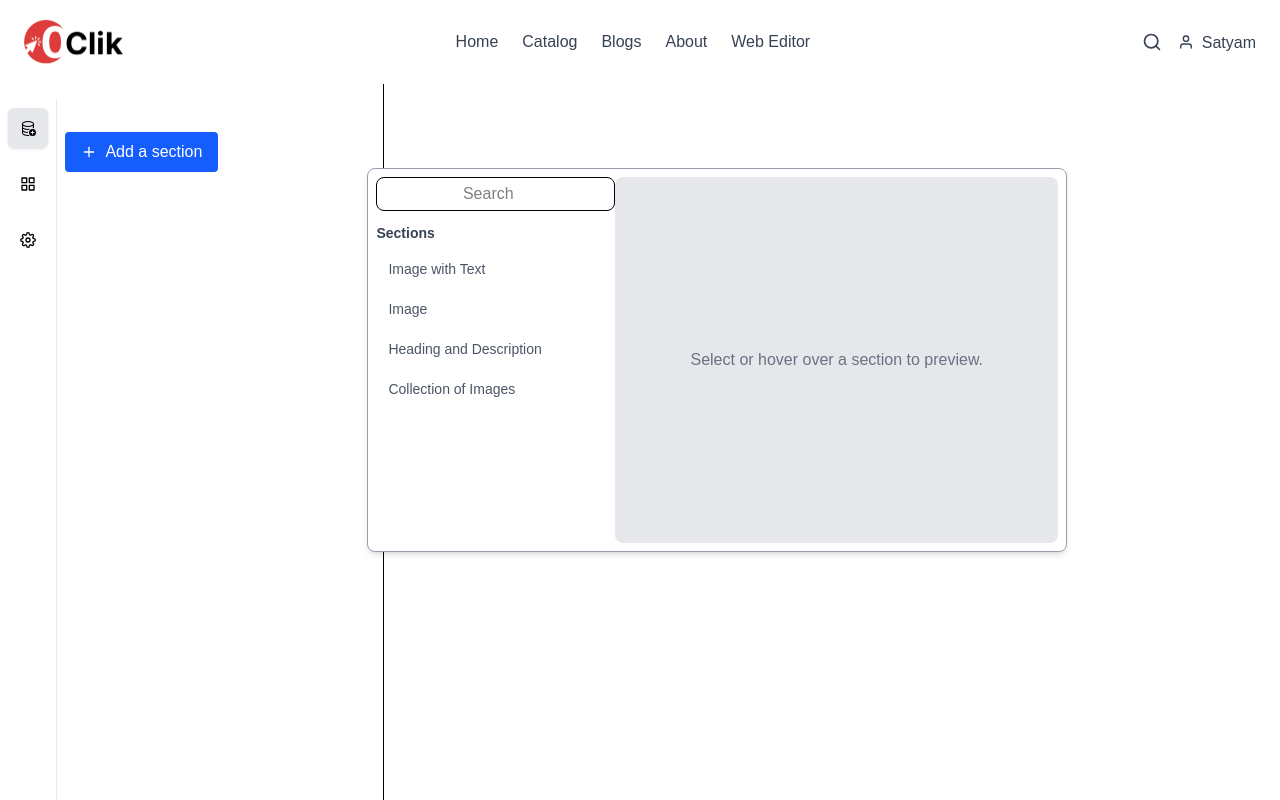
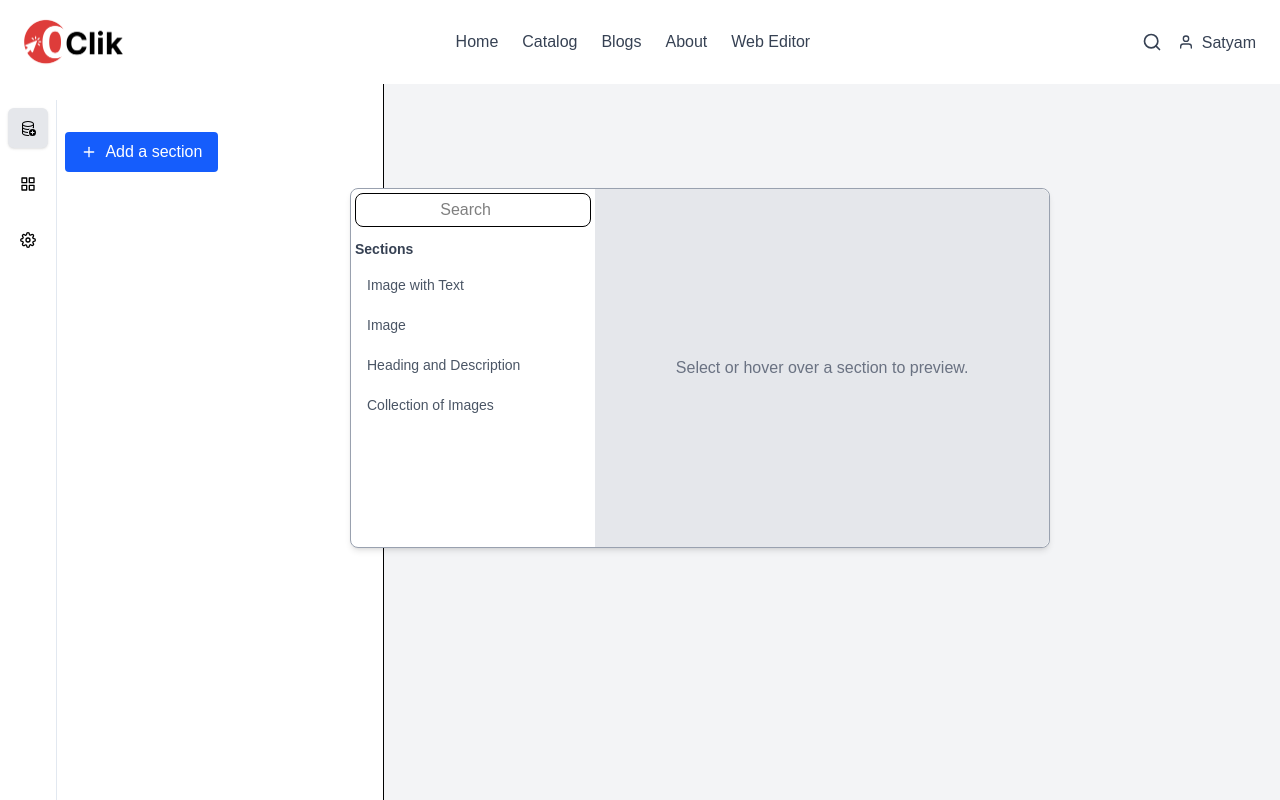
Before and after one commit to satyamSknEns/web-builder-frontend, a Next.js app: page /web-editor in a window 1280 px wide. Both pictures are taken after a click on the button "Add a section". Shown: the top 800 px of the page. Built offline with nearby package versions, Linux system fonts and the light colour scheme.

Commit message:
animation and functionality work

```diff
--- a/src/app/globals.css
+++ b/src/app/globals.css
@@ -22,3 +22,22 @@ body {
   background: var(--background);
   font-family: Arial, Helvetica, sans-serif;
 }
+
+
+
+.slide-top {
+	-webkit-animation: slide-top 0.5s cubic-bezier(0.250, 0.460, 0.450, 0.940) both;
+	        animation: slide-top 0.5s cubic-bezier(0.250, 0.460, 0.450, 0.940) both;
+}
+
+
+@keyframes slide-top {
+  0% {
+    -webkit-transform: translateY(200px);
+            transform: translateY(200px);
+  }
+  100% {
+    -webkit-transform: translateY(0px);
+            transform: translateY(0px);
+  }
+}
--- a/src/app/web-editor/page.tsx
+++ b/src/app/web-editor/page.tsx
@@ -1,5 +1,216 @@
-"use client";
+// "use client";
 
+// import React, { useState, useEffect, useRef } from "react";
+// import { FiSettings, FiGrid, FiPlus } from "react-icons/fi";
+// import { BsDatabaseAdd } from "react-icons/bs";
+
+// const sectionOptions = [
+//   { id: "imageWithText", label: "Image with Text" },
+//   { id: "image", label: "Image" },
+//   { id: "headingDesc", label: "Heading and Description" },
+//   { id: "imageCollection", label: "Collection of Images" },
+// ];
+
+// const WebEditor = () => {
+//   const [activeTab, setActiveTab] = useState<"settings" | "content" | "components">("content");
+//   const [showSectionPopup, setShowSectionPopup] = useState(false);
+//   const [addedSections, setAddedSections] = useState<string[]>([]);
+//   const [hoveredSection, setHoveredSection] = useState<string | null>(null);
+//   const [selectedSection, setSelectedSection] = useState<string | null>(null);
+//   const popupRef = useRef<HTMLDivElement>(null);
+
+//   const handleAddSection = (sectionId: string) => {
+//     setAddedSections([...addedSections, sectionId]);
+//     setShowSectionPopup(false);
+//     setHoveredSection(null);
+//     setSelectedSection(null);
+//   };
+
+//   useEffect(() => {
+//     const handleClickOutside = (event: MouseEvent) => {
+//       if (popupRef.current && !popupRef.current.contains(event.target as Node)) {
+//         setShowSectionPopup(false);
+//         setSelectedSection(null);
+//         setHoveredSection(null);
+//       }
+//     };
+
+//     if (showSectionPopup) {
+//       document.addEventListener("mousedown", handleClickOutside);
+//     }
+
+//     return () => {
+//       document.removeEventListener("mousedown", handleClickOutside);
+//     };
+//   }, [showSectionPopup]);
+
+//   const renderSectionPreview = (sectionId: string) => {
+//     switch (sectionId) {
+//       case "imageWithText":
+//         return (
+//           <div className="flex flex-col border rounded-md overflow-hidden shadow bg-white mb-4">
+//             <div className="flex">
+//               <div className="w-1/2 p-4 bg-gray-100 text-center">
+//                 Image Placeholder
+//               </div>
+//               <div className="w-1/2 p-4">
+//                 <h3 className="text-xl font-semibold mb-2">Heading</h3>
+//                 <p className="text-gray-600">
+//                   This is a description for the image with text section.
+//                 </p>
+//               </div>
+//             </div>
+//           </div>
+//         );
+//       case "image":
+//         return (
+//           <div className="flex flex-col bg-gray-100 text-center mb-4 rounded">
+//             <div className="p-6">Image Section</div>
+//           </div>
+//         );
+//       case "headingDesc":
+//         return (
+//           <div className="flex flex-col p-4 bg-white rounded shadow mb-4">
+//             <div>
+//               <h3 className="text-xl font-bold mb-2">Heading</h3>
+//               <p className="text-gray-600">
+//                 This is a paragraph with description.
+//               </p>
+//             </div>
+//           </div>
+//         );
+//       case "imageCollection":
+//         return (
+//           <div className="flex flex-col mb-4">
+//             <div className="grid grid-cols-3 gap-2">
+//               <div className="h-24 bg-gray-200 rounded">Image 1</div>
+//               <div className="h-24 bg-gray-200 rounded">Image 2</div>
+//               <div className="h-24 bg-gray-200 rounded">Image 3</div>
+//             </div>
+//           </div>
+//         );
+//       default:
+//         return null;
+//     }
+//   };
+
+//   return (
+//     <div className="min-h-screen flex text-black relative">
+
+//       <div className="w-[30%] flex items-start border-r bg-white py-4">
+//         <div className="flex flex-col gap-4 items-start border-r-[1px] p-2 border-slate-200 w-[15%] h-full">
+//           <button
+//             className={`flex items-center justify-center gap-2 p-3 cursor-pointer outline-none rounded-md w-full ${
+//               activeTab === "content" ? "bg-gray-200 shadow" : "hover:bg-gray-200"
+//             }`}
+//             onClick={() => setActiveTab("content")}
+//           >
+//             <BsDatabaseAdd />
+//           </button>
+//           <button
+//             className={`flex items-center justify-center gap-2 p-3 cursor-pointer outline-none rounded-md w-full ${
+//               activeTab === "components" ? "bg-gray-200 shadow" : "hover:bg-gray-200"
+//             }`}
+//             onClick={() => setActiveTab("components")}
+//           >
+//             <FiGrid />
+//           </button>
+//           <button
+//             className={`flex items-center justify-center gap-2 p-3 cursor-pointer outline-none rounded-md w-full ${
+//               activeTab === "settings" ? "bg-gray-200 shadow" : "hover:bg-gray-200"
+//             }`}
+//             onClick={() => setActiveTab("settings")}
+//           >
+//             <FiSettings />
+//           </button>
+//         </div>
+
+//         <div className="w-[85%] px-2 mt-8 ">
+//           {activeTab === "content" && (
+//             <div>
+//               <button
+//                 className="flex items-center cursor-pointer gap-2 px-4 py-2 bg-blue-600 text-white rounded hover:bg-blue-700"
+//                 onClick={() => setShowSectionPopup(true)}
+//               >
+//                 <FiPlus /> Add a section
+//               </button>
+
+//               {showSectionPopup && (
+//                 <div
+//                   ref={popupRef}
+//                   className="mt-4 bg-white shadow-md rounded-lg  border border-gray-400 absolute -bottom-100 left-[350px] overflow-y-scroll flex h-[407px] w-[700px]"
+//                 >
+//                   <div className="overflow-y-scroll h-full w-[35%] p-1">
+//                     <div className="rounded-lg">
+//                       <input
+//                         type="search"
+//                         placeholder="Search"
+//                         className="w-full border rounded-lg py-1 text-center"
+//                       />
+//                     </div>
+//                     <h4 className="text-sm font-semibold text-gray-700 mb-2 my-3">Sections</h4>
+//                     <ul className="space-y-1">
+//                       {sectionOptions.map((section) => (
+//                         <li key={section.id}>
+//                           <button
+//                             onClick={() => handleAddSection(section.id)}
+//                             onMouseEnter={() => setHoveredSection(section.id)}
+//                             // onMouseLeave={() => setHoveredSection(null)}
+//                             className="w-full flex items-center text-left px-3 py-2 rounded-md text-gray-600 hover:bg-gray-100 transition-colors duration-150"
+//                           >
+//                             <span className="text-sm">{section.label}</span>
+//                           </button>
+//                         </li>
+//                       ))}
+//                     </ul>
+//                   </div>
+//                   <div
+//                     className="rounded-r-lg bg-gray-200 w-[65%] flex justify-center items-center p-6 overflow-y-auto h-full cursor-pointer"
+//                     onClick={() => hoveredSection && handleAddSection(hoveredSection)}
+//                   >
+//                     {selectedSection || hoveredSection ? (
+//                       renderSectionPreview(selectedSection || hoveredSection!)
+//                     ) : (
+//                       <p className="text-gray-500">
+//                         Select or hover over a section to preview.
+//                       </p>
+//                     )}
+//                   </div>
+//                 </div>
+//               )}
+//             </div>
+//           )}
+
+//           {activeTab === "settings" && (
+//             <p className="text-gray-600">Settings content goes here...</p>
+//           )}
+
+//           {activeTab === "components" && (
+//             <p className="text-gray-600">Component content goes here...</p>
+//           )}
+//         </div>
+//       </div>
+
+
+//       <div className="w-[70%] p-8 bg-gray-100">
+//         {addedSections.length === 0 ? (
+//           <></>
+//         ) : (
+//           <div className="space-y-4">
+//             {addedSections.map((sectionId, index) => (
+//               <div key={`${sectionId}-${index}`}>{renderSectionPreview(sectionId)}</div>
+//             ))}
+//           </div>
+//         )}
+//       </div>
+//     </div>
+//   );
+// };
+
+// export default WebEditor;
+
+
+"use client"
 import React, { useState, useEffect, useRef } from "react";
 import { FiSettings, FiGrid, FiPlus } from "react-icons/fi";
 import { BsDatabaseAdd } from "react-icons/bs";
@@ -22,6 +233,7 @@ const WebEditor = () => {
   const handleAddSection = (sectionId: string) => {
     setAddedSections([...addedSections, sectionId]);
     setShowSectionPopup(false);
+    setHoveredSection(null);
     setSelectedSection(null);
   };
 
@@ -30,6 +242,7 @@ const WebEditor = () => {
       if (popupRef.current && !popupRef.current.contains(event.target as Node)) {
         setShowSectionPopup(false);
         setSelectedSection(null);
+        setHoveredSection(null);
       }
     };
 
@@ -58,14 +271,12 @@ const WebEditor = () => {
                 </p>
               </div>
             </div>
-
           </div>
         );
       case "image":
         return (
           <div className="flex flex-col bg-gray-100 text-center mb-4 rounded">
             <div className="p-6">Image Section</div>
-
           </div>
         );
       case "headingDesc":
@@ -77,7 +288,6 @@ const WebEditor = () => {
                 This is a paragraph with description.
               </p>
             </div>
-
           </div>
         );
       case "imageCollection":
@@ -88,7 +298,6 @@ const WebEditor = () => {
               <div className="h-24 bg-gray-200 rounded">Image 2</div>
               <div className="h-24 bg-gray-200 rounded">Image 3</div>
             </div>
-
           </div>
         );
       default:
@@ -97,7 +306,7 @@ const WebEditor = () => {
   };
 
   return (
-    <div className="min-h-screen flex text-black">
+    <div className="min-h-screen flex text-black relative">
       <div className="w-[30%] flex items-start border-r bg-white py-4">
         <div className="flex flex-col gap-4 items-start border-r-[1px] p-2 border-slate-200 w-[15%] h-full">
           <button
@@ -126,7 +335,7 @@ const WebEditor = () => {
           </button>
         </div>
 
-        <div className="w-[85%] px-2 mt-8 relative">
+        <div className="w-[85%] px-2 mt-8">
           {activeTab === "content" && (
             <div>
               <button
@@ -139,9 +348,9 @@ const WebEditor = () => {
               {showSectionPopup && (
                 <div
                   ref={popupRef}
-                  className="mt-4 bg-white shadow-md rounded-lg p-2 border border-gray-400 absolute top-1/2 left-[310px] overflow-y-scroll flex h-96 w-[700px]"
+                  className={` slide-top mt-4 bg-white shadow-md rounded-lg border border-gray-400 absolute left-[350px] w-[700px] h-[360px] overflow-y-scroll flex transform transition-transform duration-1000 ease-in-out`}
                 >
-                  <div className="overflow-y-scroll h-full w-[35%]">
+                  <div className="overflow-y-scroll h-full w-[35%] p-1">
                     <div className="rounded-lg">
                       <input
                         type="search"
@@ -154,9 +363,8 @@ const WebEditor = () => {
                       {sectionOptions.map((section) => (
                         <li key={section.id}>
                           <button
-                            onClick={() => setSelectedSection(section.id)} // Set preview on click
+                            onClick={() => handleAddSection(section.id)}
                             onMouseEnter={() => setHoveredSection(section.id)}
-                            onMouseLeave={() => setHoveredSection(null)}
                             className="w-full flex items-center text-left px-3 py-2 rounded-md text-gray-600 hover:bg-gray-100 transition-colors duration-150"
                           >
                             <span className="text-sm">{section.label}</span>
@@ -165,7 +373,10 @@ const WebEditor = () => {
                       ))}
                     </ul>
                   </div>
-                  <div className="rounded-lg bg-gray-200 w-[65%] flex justify-center items-center p-6 overflow-y-auto h-full">
+                  <div
+                    className="rounded-r-lg bg-gray-200 w-[65%] flex justify-center items-center p-6 overflow-y-auto h-full cursor-pointer"
+                    onClick={() => hoveredSection && handleAddSection(hoveredSection)}
+                  >
                     {selectedSection || hoveredSection ? (
                       renderSectionPreview(selectedSection || hoveredSection!)
                     ) : (
@@ -188,6 +399,18 @@ const WebEditor = () => {
           )}
         </div>
       </div>
+
+      <div className="w-[70%] p-8 bg-gray-100">
+        {addedSections.length === 0 ? (
+          <></>
+        ) : (
+          <div className="space-y-4">
+            {addedSections.map((sectionId, index) => (
+              <div key={`${sectionId}-${index}`}>{renderSectionPreview(sectionId)}</div>
+            ))}
+          </div>
+        )}
+      </div>
     </div>
   );
 };
```
